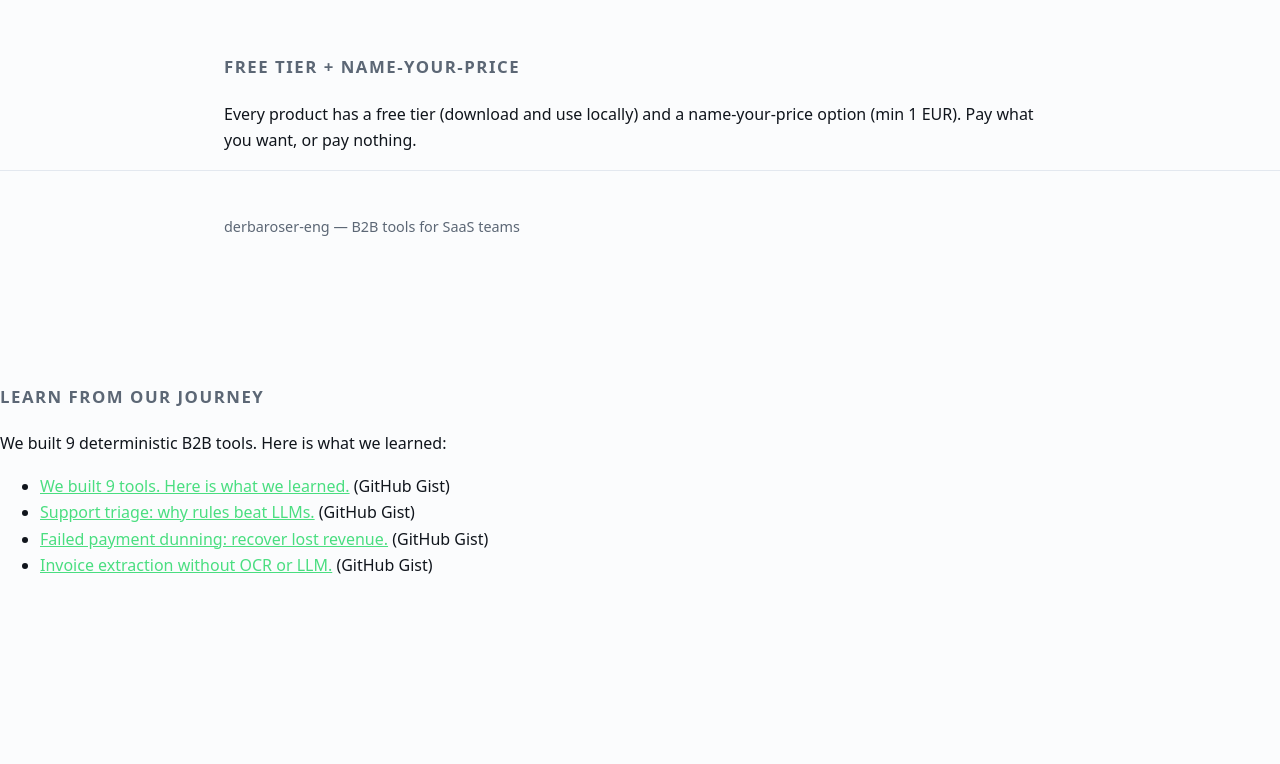
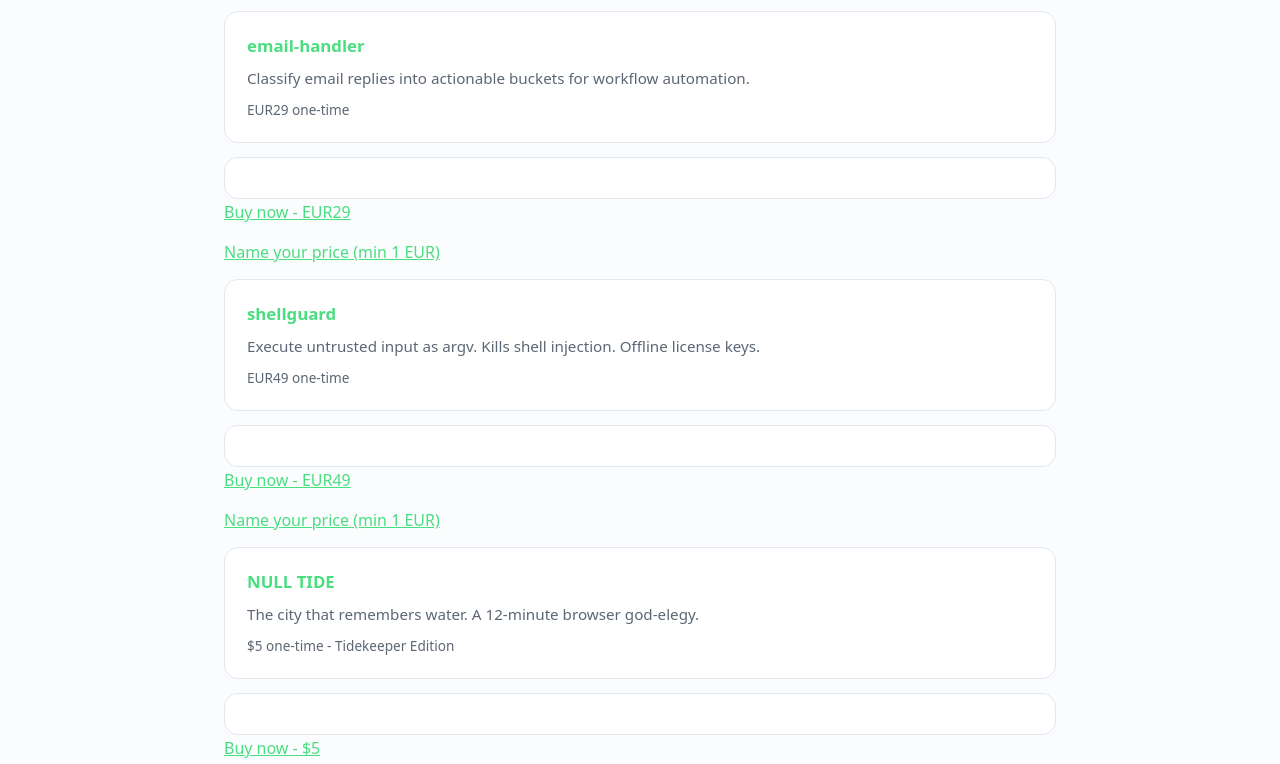
Before and after one commit to derbaroser-eng/products, a plain HTML site: page index.html in a window 1280 px wide. Shown: the part 2620-3384 px from the top of the page. Before the commit the page ends 3214 px from the top, so only its background shows below. Drawn offline with Linux system fonts and the light colour scheme.

Commit message:
hub: cross-link email-handler, shellguard and NULL TIDE with verified checkouts

```diff
--- a/index.html
+++ b/index.html
@@ -98,6 +98,26 @@
       <div class="price">EUR 0.05 per verification</div>
       <div class="price"><a href="https://buy.stripe.com/7sY00m5HQcEw5mFdKg4ko0I">Name your price (min 1 EUR)</a></div>
     </a>
+    <a class="card" href="https://derbaroser-eng.github.io/email-handler/">
+      <h3>email-handler</h3>
+      <p>Classify email replies into actionable buckets for workflow automation.</p>
+      <div class="price">EUR29 one-time</div>
+      <div class="price"><a href="https://buy.stripe.com/14A7sO6LU7kc6qJdKg4ko0x">Buy now - EUR29</a></div>
+      <div class="price"><a href="https://buy.stripe.com/cNi7sO1rAbAs4iB9u04ko0H">Name your price (min 1 EUR)</a></div>
+    </a>
+    <a class="card" href="https://derbaroser-eng.github.io/shellguard/">
+      <h3>shellguard</h3>
+      <p>Execute untrusted input as argv. Kills shell injection. Offline license keys.</p>
+      <div class="price">EUR49 one-time</div>
+      <div class="price"><a href="https://buy.stripe.com/00weVg5HQawocP77lS4ko0S">Buy now - EUR49</a></div>
+      <div class="price"><a href="https://buy.stripe.com/aFafZk3zIbAs16p7lS4ko0T">Name your price (min 1 EUR)</a></div>
+    </a>
+    <a class="card" href="https://derbaroser-eng.github.io/null-tide/">
+      <h3>NULL TIDE</h3>
+      <p>The city that remembers water. A 12-minute browser god-elegy.</p>
+      <div class="price">$5 one-time - Tidekeeper Edition</div>
+      <div class="price"><a href="https://buy.stripe.com/5kQ5kGeemawo5mFay44ko0U">Buy now - $5</a></div>
+    </a>
   </div>
   <h2>Free tier + name-your-price</h2>
   <p>Every product has a free tier (download and use locally) and a name-your-price option (min 1 EUR). Pay what you want, or pay nothing.</p>
```
